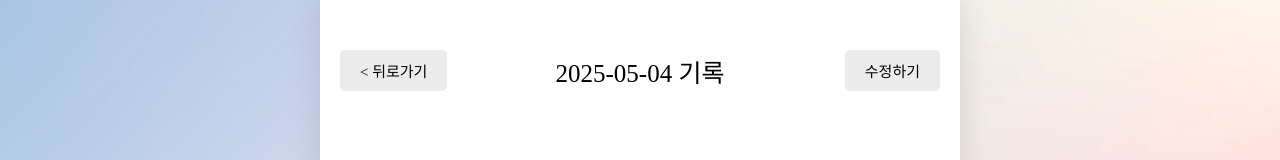
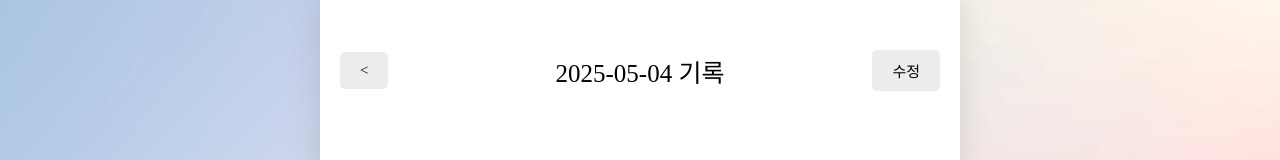
Before and after one commit to ahyns62/mood-diary, a React (Vite) app: page /list/1 in a window 1280 px wide. Shown: the top 160 px of the page. Built offline with nearby package versions, Linux system fonts and the light colour scheme; a web font is replaced by a local one.

Commit message:
chore: 텍스트 변경

```diff
--- a/src/components/common/DiaryItem/DiaryItem.jsx
+++ b/src/components/common/DiaryItem/DiaryItem.jsx
@@ -9,7 +9,7 @@ const DiaryItem = ({ id, emotionId, createdDate, content }) => {
   return (
     <div onClick={() => nav(`/list/${id}`)} className="DiaryItem">
       <div className={`img_section img_section_${emotionId}`}>
-        <img src={getEmotionImage(1)} />
+        <img src={getEmotionImage(emotionId)} />
       </div>
       <div className="info_section">
         <div className="created_date">
--- a/src/pages/DiaryList.jsx
+++ b/src/pages/DiaryList.jsx
@@ -10,7 +10,7 @@ const DiaryList = () => {
   const nav = useNavigate();
   const currDiaryItem = useDiary(params.id);
   if (!currDiaryItem) {
-    return <div>데이터 로딩중</div>;
+    return <div>데이터 로딩 중..</div>;
   }
   const { createdDate, emotionId, content } = currDiaryItem;
   const title = getStringedDate(new Date(createdDate));
@@ -19,9 +19,9 @@ const DiaryList = () => {
     <div>
       <Header
         title={`${title} 기록`}
-        leftChild={<Button onClick={() => nav(-1)} text={"< 뒤로가기"} />}
+        leftChild={<Button onClick={() => nav(-1)} text={"<"} />}
         rightChild={
-          <Button onClick={() => nav(`/edit/${params.id}`)} text={"수정하기"} />
+          <Button onClick={() => nav(`/edit/${params.id}`)} text={"수정"} />
         }
       />
       <Viewer emotionId={emotionId} content={content} />
```
